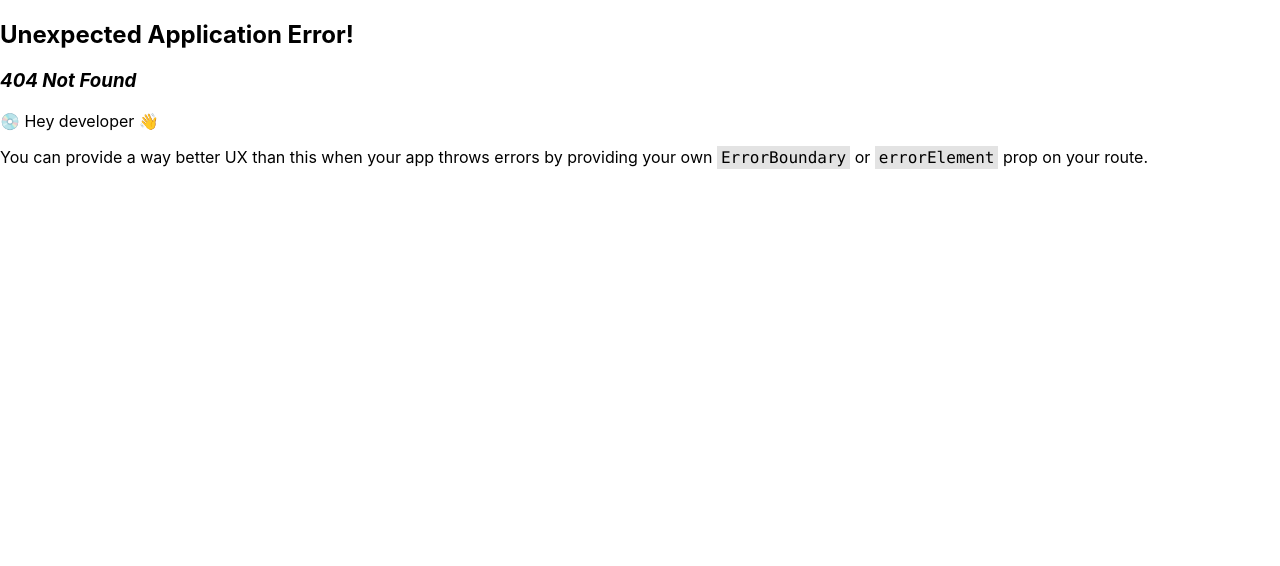
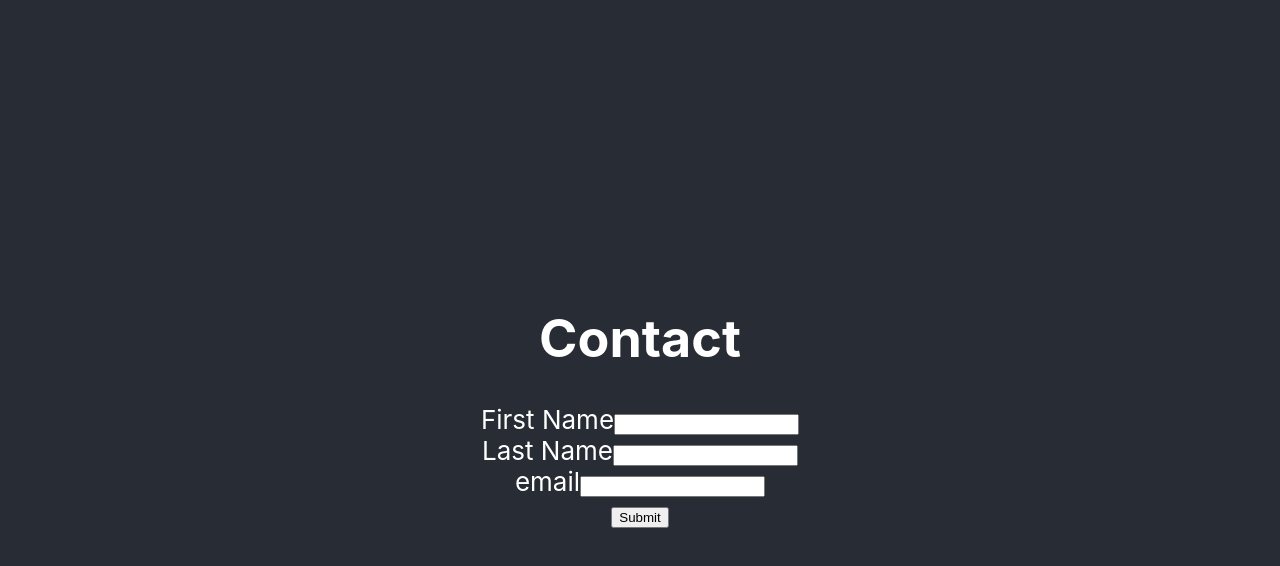
Before and after one commit to BradleyParkerDev/react-routing-example, a React (Create React App) app: page /contact in a window 1280 px wide. Before the commit this address had no page. Shown: the top 566 px of the page. Built offline with nearby package versions, Linux system fonts and the light colour scheme.

Commit message:
added Contact and Signups page, added context, added navigate

```diff
--- a/src/App.js
+++ b/src/App.js
@@ -1,13 +1,27 @@
 import logo from './logo.svg';
 import './App.css';
+import { useState } from "react";
 
 import { Outlet } from "react-router-dom";
 
 function App() {
+
+  const [signupList, setSignupList] = useState([]);
+
+  //handle sign up
+  const handleAddSignUp = (firstName, lastName, email) => {
+    const newSignup = {
+      firstName,
+      lastName,
+      email
+    }
+    setSignupList([...signupList, newSignup]);
+  }
+
   return (
     <div className="App">
       <header className="App-header">
-        <Outlet />
+        <Outlet context={[signupList, handleAddSignUp]}/>
       </header>
     </div>
   );
--- /dev/null
+++ b/src/Pages/ContactPage.js
@@ -0,0 +1,44 @@
+import { useState } from "react";
+
+//let's use react-router-dom's context provider
+// to pass info to child routes
+import { useNavigate, useOutletContext } from "react-router-dom";
+
+const ContactPage = () => {
+
+    const [firstName, setFirstName ] = useState("");
+    const [lastName, setLastName ] = useState("");
+    const [email, setEmail ] = useState("");
+
+    //we can useOutletContext from our react router to
+    //access the context we defined in App.js
+    const [signupList, handleAddSignUp] = useOutletContext()
+    const navigate = useNavigate();
+
+    return (
+        <div>
+            <h1>Contact</h1>
+            <label>First Name</label>
+            <input type="text"onChange={(e) =>{
+                setFirstName(e.target.value)
+            }}/>
+            <br/>
+            <label>Last Name</label>
+            <input type="text"onChange={(e) =>{
+                setLastName(e.target.value)
+            }}/>
+            <br/>
+            <label>email</label>
+            <input type="text"onChange={(e) =>{
+                setEmail(e.target.value)
+            }}/>
+            <br/>
+            <button onClick={() => {
+                handleAddSignUp(firstName, lastName, email)
+                navigate("/")
+            }}>Submit</button>
+        </div>
+    )
+}
+
+export default ContactPage
--- /dev/null
+++ b/src/Pages/SignupsPage.js
@@ -0,0 +1,19 @@
+import { useOutletContext  } from "react-router-dom";
+
+
+const SignupsPage = () => {
+
+    //getting the signupList from the router context
+    const [signupList] = useOutletContext();
+
+    return (
+        <div>
+            <h1> Signups Page</h1>
+                <select onChange={(e) => {}}>
+                    <option></option>
+                </select>
+        </div>
+    )
+}
+
+export default SignupsPage;
```
Also changed, not shown: src/index.js (+10 -0 lines), 1 other file (tests, documents, lock files or other folders).
